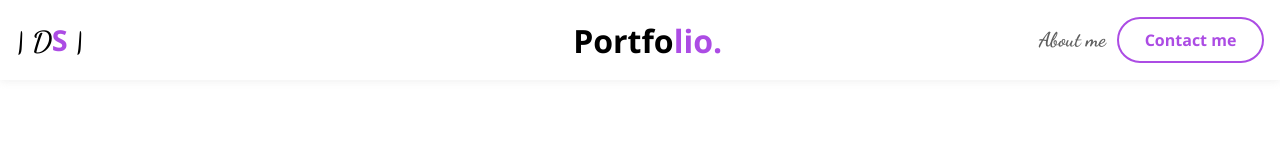
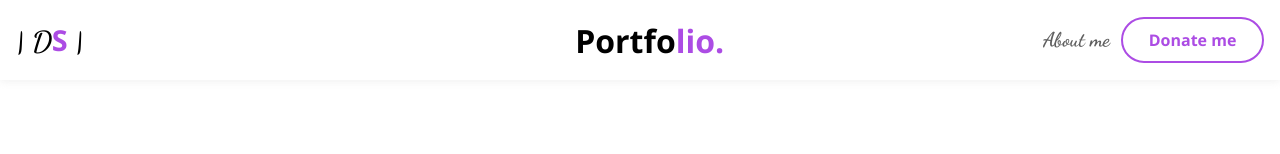
Before and after one commit to dsrathore1/Personal-Porfolio, a React (Create React App) app in the folder client/: page / in a window 1280 px wide. Shown: the top 154 px of the page. Built offline with nearby package versions, Linux system fonts and the light colour scheme; a web font is replaced by a local one.

Commit message:
Modify and Added React-Router-Dom

```diff
--- a/client/src/App.js
+++ b/client/src/App.js
@@ -1,20 +1,21 @@
+import Home from './Pages/Home/Home';
 import About from './Pages/About/About';
-import ContactMe from './Pages/ContactMe/ContactMe';
-import Footer from './Pages/Footer/Footer';
-import Home from './Pages/Home/Home';
 import Skills from './Pages/Skills/Skills';
+import ComingSoon from "./Pages/Coming Soon/ComingSoon";
 
-// import ComingSoon from "./Pages/Coming Soon/ComingSoon";
+import { BrowserRouter as Router, Routes, Route } from 'react-router-dom';
 
 function App() {
   return (
     <div className="App">
-      <Home />
-      <About />
-      <Skills />
-      <ContactMe />
-      <Footer />
-      {/* <ComingSoon /> */}
+      <Router>
+        <Routes>
+          <Route path='/' element={<Home />}></Route>
+          <Route path='/about' element={<About />}></Route>
+          <Route path='/skills' element={<Skills />}></Route>
+          <Route path='*' element={<ComingSoon />}></Route>
+        </Routes>
+      </Router>
     </div>
   );
 }
--- a/client/src/Components/Nav/Nav.jsx
+++ b/client/src/Components/Nav/Nav.jsx
@@ -1,4 +1,5 @@
 import React from 'react';
+import { Link } from 'react-router-dom';
 import './NavStyle.css';
 
 const Nav = () => {
@@ -8,8 +9,12 @@ const Nav = () => {
                 <span className='logo'>| D<span className='s'>S</span> |</span>
                 <div className='MiddleTitle'>Portfo<span>lio.</span></div>
                 <div>
-                    <a href='#about' className='aboutBtn' >About me</a>
-                    <a href='#contactMe' className='contactBtn btn'>Contact me</a>
+                    <Link to='/about'>
+                        <a href='#about' className='aboutBtn' >About me</a>
+                    </Link>
+                    <Link to='/contact'>
+                        <a href='#contactMe' className='contactBtn btn'>Donate me</a>
+                    </Link>
                 </div>
             </div>
         </>
--- a/client/src/Components/Nav/NavStyle.css
+++ b/client/src/Components/Nav/NavStyle.css
@@ -65,3 +65,8 @@
     position: relative;
     text-decoration: none;
 }
+
+
+a{
+    text-decoration: none;
+}
--- a/client/src/Pages/Footer/Footer.jsx
+++ b/client/src/Pages/Footer/Footer.jsx
@@ -6,7 +6,7 @@ const Footer = () => {
         <><div className='mainFooterContainer'>
             <div className='footerContainer'>
                 <div className='aboutPortfolio footerInnerContainer'>
-                    <h2 className='portfolioHeading'>Digpal's Portfolio</h2>
+                    <h2 className='portfolioHeading'>Digpal's <span className='portSpan'> Portfolio</span></h2>
                     <p className='para1'>Thank you for visiting my personal portfolio  website. Connect with me over social media handle.</p>
                     <br />
                     <p className='para2'> Keep Rising 🚀. Connect with me over live chat!</p>
@@ -14,7 +14,9 @@ const Footer = () => {
                 <div className='quickLink footerInnerContainer'>
                     <h2 className='quickLinksHeading'>Quick Links</h2>
                     <ol className='quickLinkList'>
-                        <li className='quickLinks'><span className='nameEmoji'>🏠</span> Home</li>
+                        <a href='#nav'>
+                            <li className='quickLinks'><span className='nameEmoji'>🏠</span> Home</li>
+                        </a>
                         <li className='quickLinks'><span className='nameEmoji'>📄</span>  About</li>
                         <li className='quickLinks'><span className='nameEmoji'>🖥</span> Projects</li>
                         <li className='quickLinks'><span className='nameEmoji'>🤹‍♂️</span> Skills</li>
@@ -29,17 +31,6 @@ const Footer = () => {
                         <li className='contactInfo'><span className='nameEmoji'>📧</span>dsrathorebsw1234@gmail.com</li>
                         <li className='contactInfo'><span className='nameEmoji'>🛣</span>	3-6-307, Hyderguda Rd, Avanti Nagar, Basheer Bagh</li>
                     </ol>
-                    {/* <ol className='socialMediaList'>
-                        <li className='smList'><a href='#GitHub'>
-                            <img className='smImg' src="https://cdn.jsdelivr.net/gh/devicons/devicon/icons/github/github-original-wordmark.svg" alt='#' />
-                        </a></li>
-                        <li className='smList'><a href='#LinkedIn'>
-                            <img className='smImg' src="https://cdn.jsdelivr.net/gh/devicons/devicon/icons/linkedin/linkedin-plain.svg" alt='#' />
-                        </a></li>
-                        <li className='smList'><a href='#Twitter'>
-                            <img className='smImg' src="https://cdn.jsdelivr.net/gh/devicons/devicon/icons/twitter/twitter-original.svg" alt='#' />
-                        </a></li>
-                    </ol> */}
                 </div>
             </div>
             <span className='creditSpan'>Designed With 💓 by <span className='nameSpan'>Digpal Singh Rathore</span></span>
--- a/client/src/Pages/Footer/FooterStyle.css
+++ b/client/src/Pages/Footer/FooterStyle.css
@@ -70,27 +70,17 @@ ol {
 }
 
 
-/* .smImg{
-    height: 1.5rem;
-    cursor: pointer;
-    margin-right: 1rem;
-    background: #fff;
-    padding: .7rem;
-    border-radius: 1rem;
-    box-shadow: -1px 2px 12px 0 #bbbbbb9b;
-    transition: all .2s ease-in;
-} */
-
-.portfolioHeading{
-    font-weight: 450;
+.portfolioHeading {
+    font-weight: 650;
+    text-transform: uppercase;
 }
 
-.nameEmoji{
+.nameEmoji {
     margin-right: 1rem;
     font-size: 18px;
 }
 
-.quickLinks{
+.quickLinks {
     display: flex;
     align-items: center;
     justify-content: flex-start;
@@ -98,6 +88,16 @@ ol {
     width: 100%;
 }
 
-.smImg:hover{
+.smImg:hover {
     transform: scale(1.1);
 }
+
+a {
+    text-decoration: none;
+    color: #fff;
+}
+
+.portSpan {
+    color: #b25bff;
+    font-weight: 900;
+}
--- a/client/src/Pages/Home/Home.jsx
+++ b/client/src/Pages/Home/Home.jsx
@@ -6,6 +6,10 @@ import Avatar from '../../Components/Assets/avatar2.png';
 
 import PlayFulCat from '../../Components/Assets/cat.svg'
 import SMIcon from '../../Components/Social Media Icon/SMIcon';
+import About from '../About/About';
+import Skills from '../Skills/Skills';
+import ContactMe from '../ContactMe/ContactMe';
+import Footer from '../Footer/Footer';
 
 const FirstPage = () => {
     return (
@@ -16,11 +20,13 @@ const FirstPage = () => {
                 <p className='para'>I design, code and deploy beautifully, simple things and I love what I do.</p>
                 <div className='avatarContainer'><img className='avatarImg' src={Avatar} alt='#avatar'></img>
                 </div>
-
                 <img className='catSvg' src={PlayFulCat} alt="#cat"></img>
                 <SMIcon />
             </div>
-
+<About/>
+<Skills/>
+<ContactMe/>
+<Footer/>
 
         </>
     )
```
